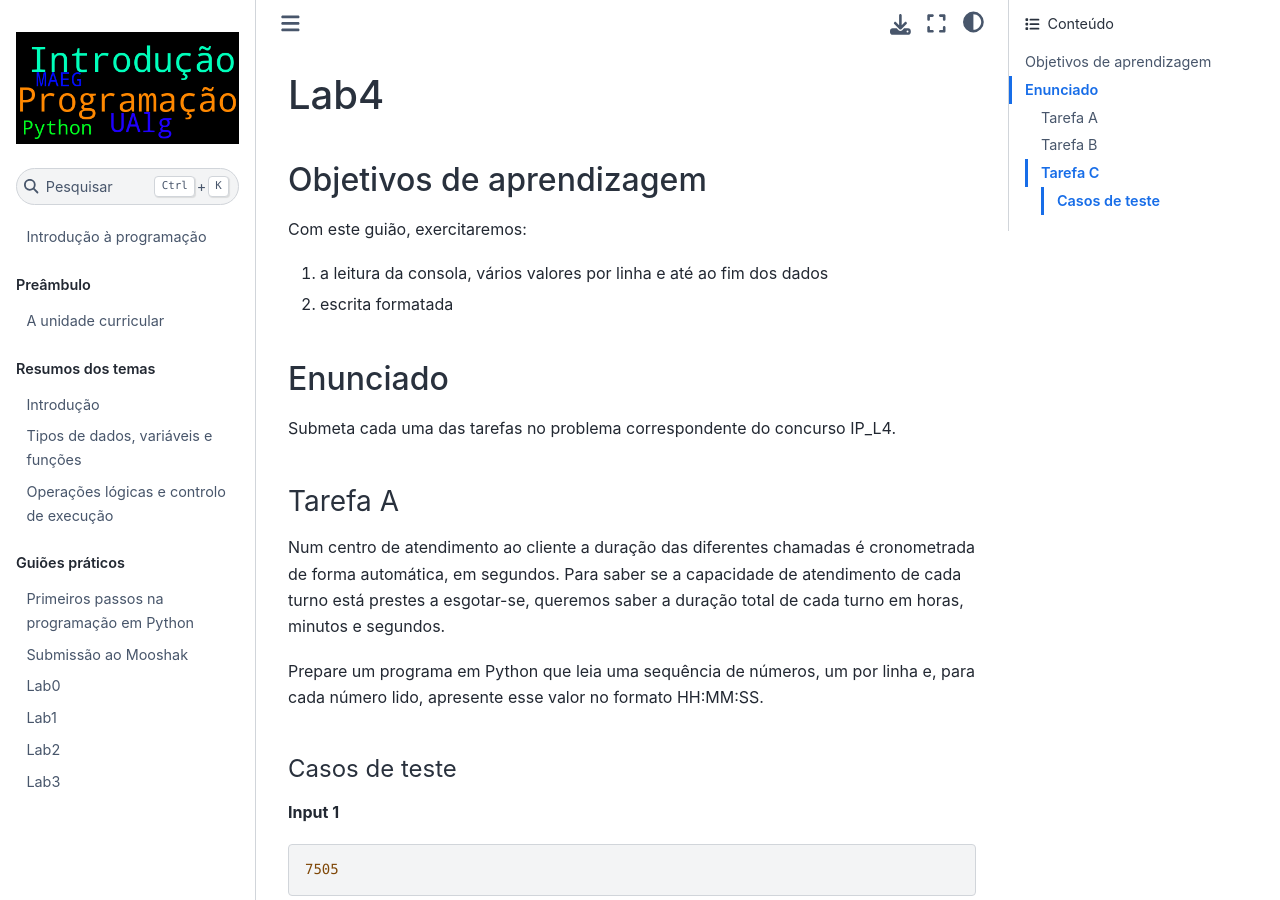
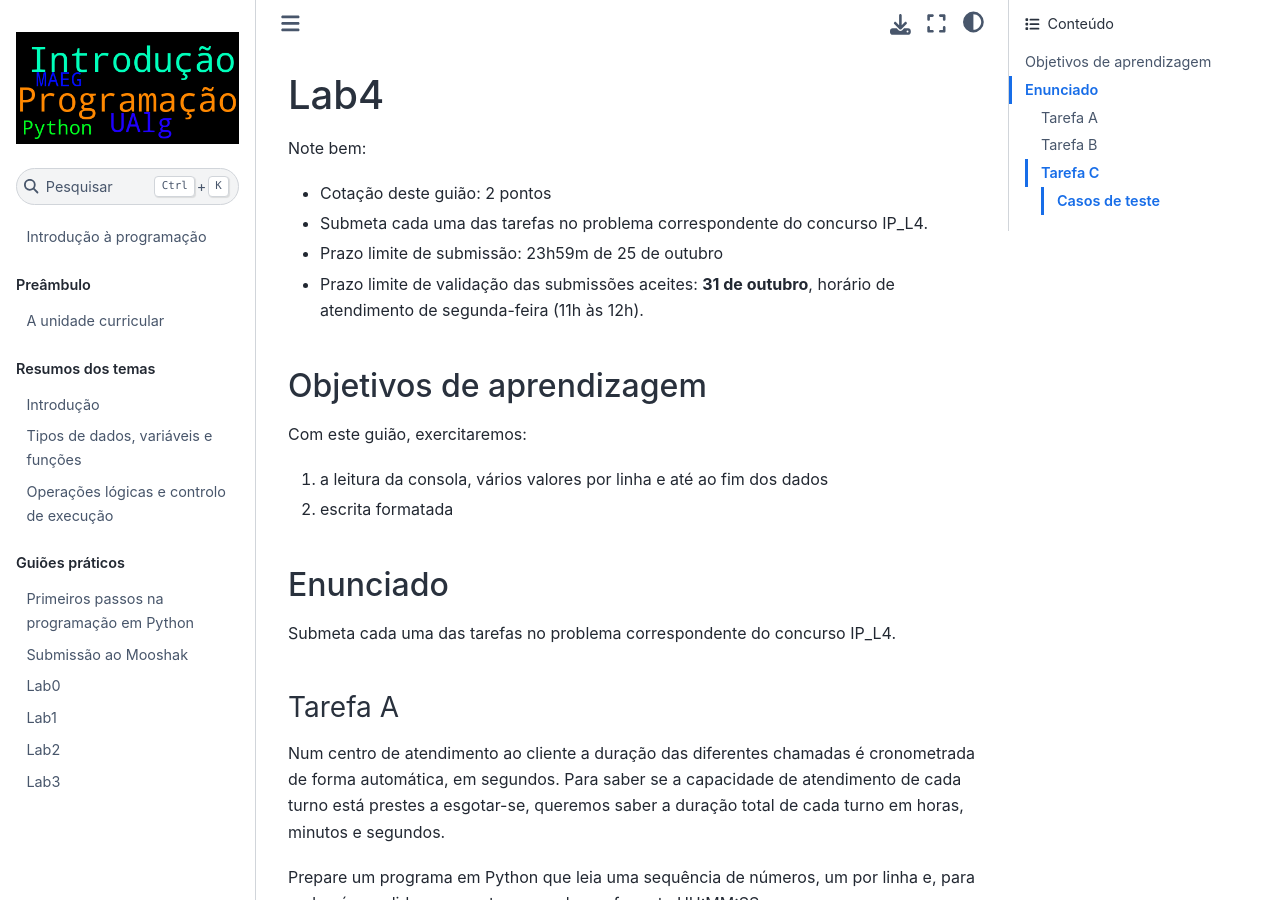
Before and after one commit to margaridamadeira/IP-2022-23, a Jupyter Book: the page built from docs/Lab4.md, in a window 1280 px wide and 900 px high. Built offline with Jupyter Book 1.0.4 settings and Sphinx 7.4.7 and the Sphinx Book theme 1.1.4, drawn with Linux system fonts in a browser that asks for light colours.

Commit message:
Adicionado cabeçalho com datas a Lab4

```diff
--- a/docs/Lab4.md
+++ b/docs/Lab4.md
@@ -1,4 +1,11 @@
 # Lab4
+
+Note bem:
+
++ Cotação deste guião: 2 pontos
++ Submeta cada uma das tarefas no problema correspondente do concurso IP_L4.
++ Prazo limite de submissão: 23h59m de 25 de outubro
++ Prazo limite de validação das submissões aceites: **31 de outubro**, horário de atendimento de segunda-feira (11h às 12h).
 
 ## Objetivos de aprendizagem
 
```
